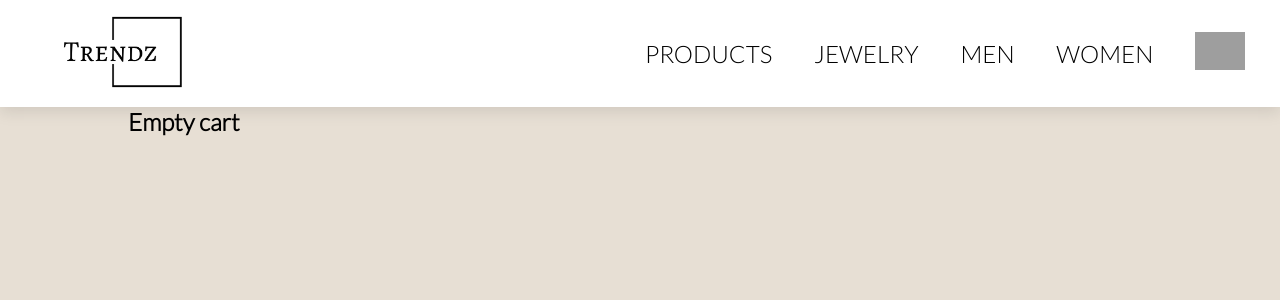
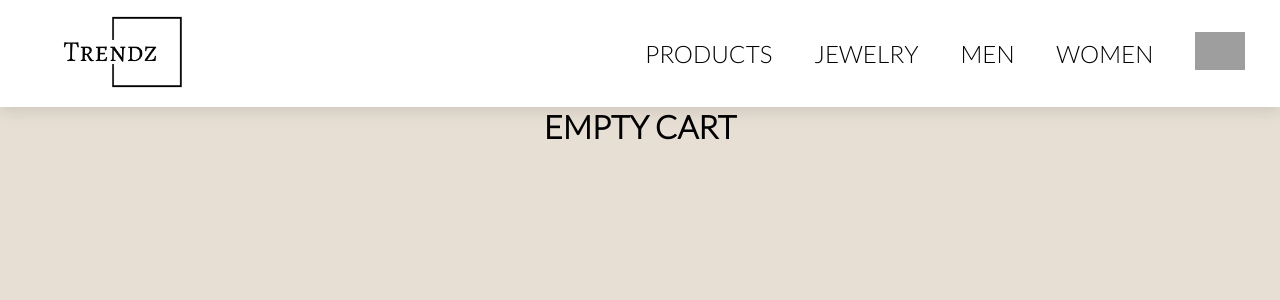
Before and after one commit to urosrelic/shopping-cart, a React (Vite) app: page /cart in a window 1280 px wide. Shown: the top 300 px of the page. Built offline with nearby package versions, Linux system fonts and the light colour scheme; grey boxes are pictures that could not be loaded.

Commit message:
fix: already in cart not being updated

```diff
--- a/src/App.css
+++ b/src/App.css
@@ -248,7 +248,7 @@ body {
 }
 
 .cart-container h1 {
-  text-align: center;
+  text-transform: uppercase;
 }
 
 .cart-container ul {
--- a/src/components/ProductItem.jsx
+++ b/src/components/ProductItem.jsx
@@ -1,7 +1,14 @@
 /* eslint-disable react/prop-types */
-import { useState } from 'react';
-export const ProductItem = ({ productData, addToCart }) => {
+import { useState, useEffect } from 'react';
+
+export const ProductItem = ({ productData, addToCart, cart }) => {
   const [inCart, setInCart] = useState(false);
+
+  useEffect(() => {
+    // Check if the product is in the cart when the cart or productData changes
+    const isItemInCart = cart.some((item) => item.id === productData.id);
+    setInCart(isItemInCart);
+  }, [cart, productData]);
 
   const handleAddToCart = () => {
     addToCart(productData);
@@ -17,7 +24,6 @@ export const ProductItem = ({ productData, addToCart }) => {
         </div>
         <div className='product-price'>${productData.price}</div>
       </div>
-      {}
       <div id='add-to-cart-btn' onClick={() => handleAddToCart()}>
         {inCart ? 'Already in cart' : 'Add to Cart'}
       </div>
--- a/src/pages/Cart.jsx
+++ b/src/pages/Cart.jsx
@@ -14,19 +14,19 @@ export const Cart = ({ cart, setCart }) => {
 
   return (
     <div className='cart-container'>
-      <ul>
-        {cart.length > 0 ? (
-          cart.map((item) => (
+      {cart.length > 0 ? (
+        <ul>
+          {cart.map((item) => (
             <CartItem
               key={item.id}
               item={item}
               removeFromCart={() => removeFromCart(item.id)}
             />
-          ))
-        ) : (
-          <h2>Empty cart</h2>
-        )}
-      </ul>
+          ))}
+        </ul>
+      ) : (
+        <h1>Empty Cart</h1>
+      )}
     </div>
   );
 };
--- a/src/pages/Products.jsx
+++ b/src/pages/Products.jsx
@@ -46,6 +46,7 @@ export const Products = ({ cart, setCart }) => {
               key={product.id}
               productData={product}
               addToCart={addToCart}
+              cart={cart}
             />
           ))}
         {productsLoading && <p>Loading products...</p>}
```
